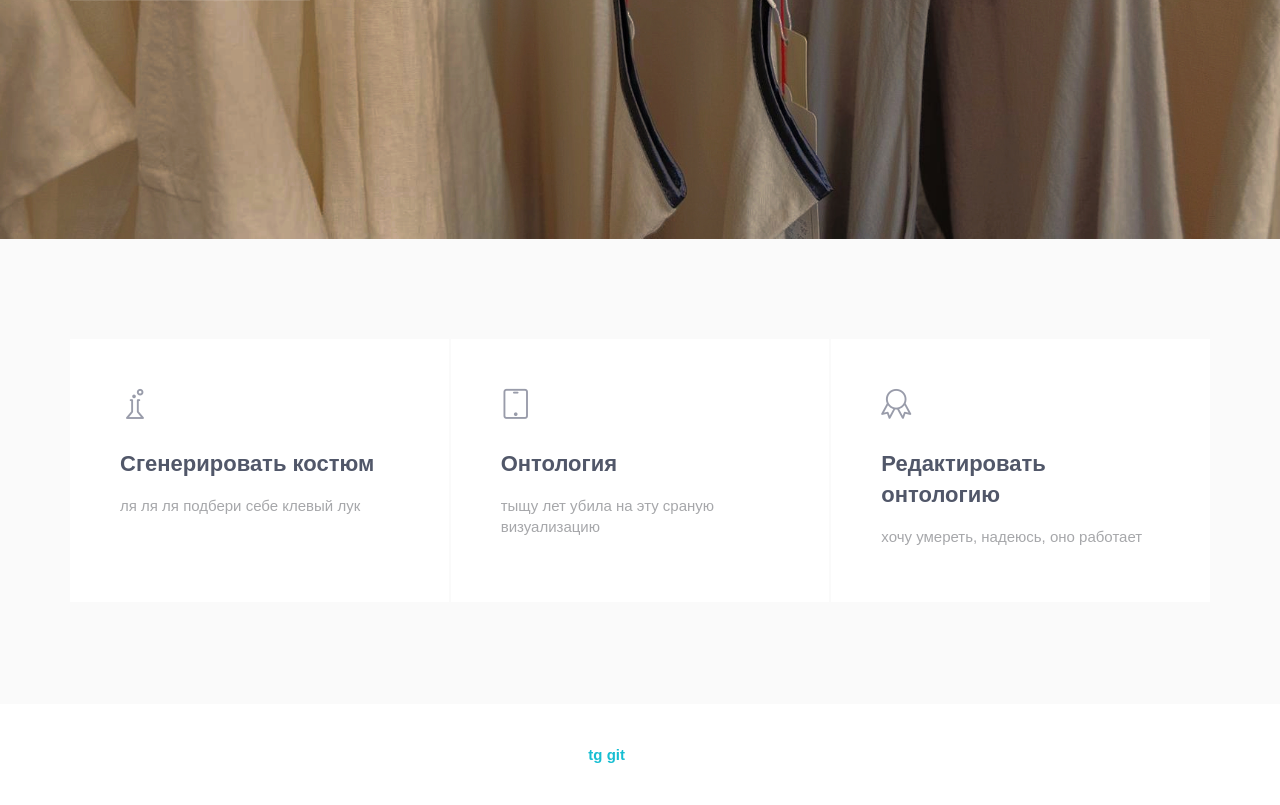
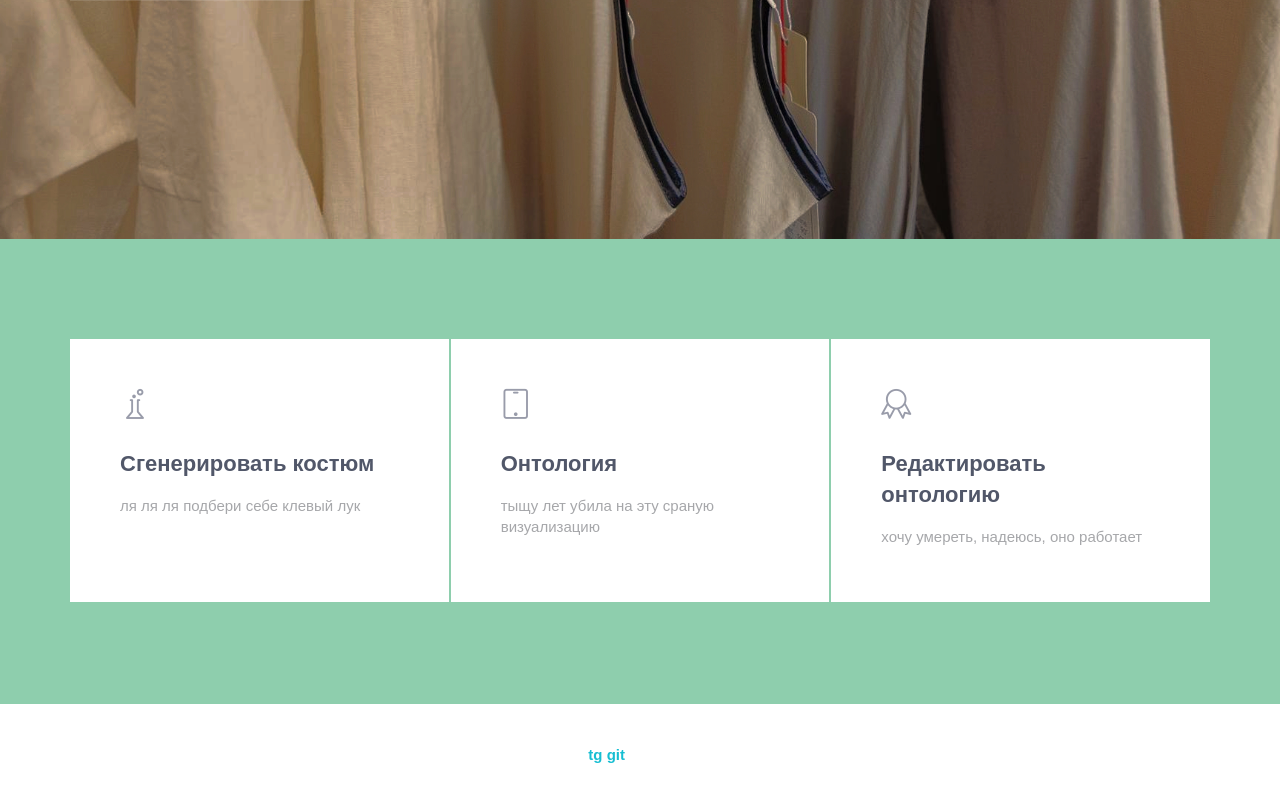
Before and after one commit to k-dash6/suit_app_final, a Django app: page / in a window 1280 px wide. Shown: the part 561-1366 px from the top of the page. Run offline with Django 4.2, Linux system fonts and the light colour scheme; some libraries are stand-ins or nearby versions.

Commit message:
try to fix color

```diff
--- /dev/null
+++ b/main_app/manage_ontology/static/manage_ontology/css/main.css
@@ -0,0 +1,5 @@
+@charset "UTF-8";
+
+.bg-color-sky-light {
+    background-color: #8ecead;
+}
--- a/main_app/manage_ontology/templates/manage_ontology/home.html
+++ b/main_app/manage_ontology/templates/manage_ontology/home.html
@@ -18,6 +18,7 @@
 
         <!-- THEME STYLES -->
         <link href="../../static/manage_ontology/css/layout.min.css" rel="stylesheet" type="text/css"/>
+        <link href="../../static/manage_ontology/css/main.css" rel="stylesheet" type="text/css"/>
 
     </head>
     <!-- END HEAD -->
@@ -118,13 +119,9 @@
                         </div>
                     </div>
                 </div>
-
-
-                        </div>
-                    </div>
-                </div>
             </div>
         </div>
+
 
 
         <footer class="footer">
```
